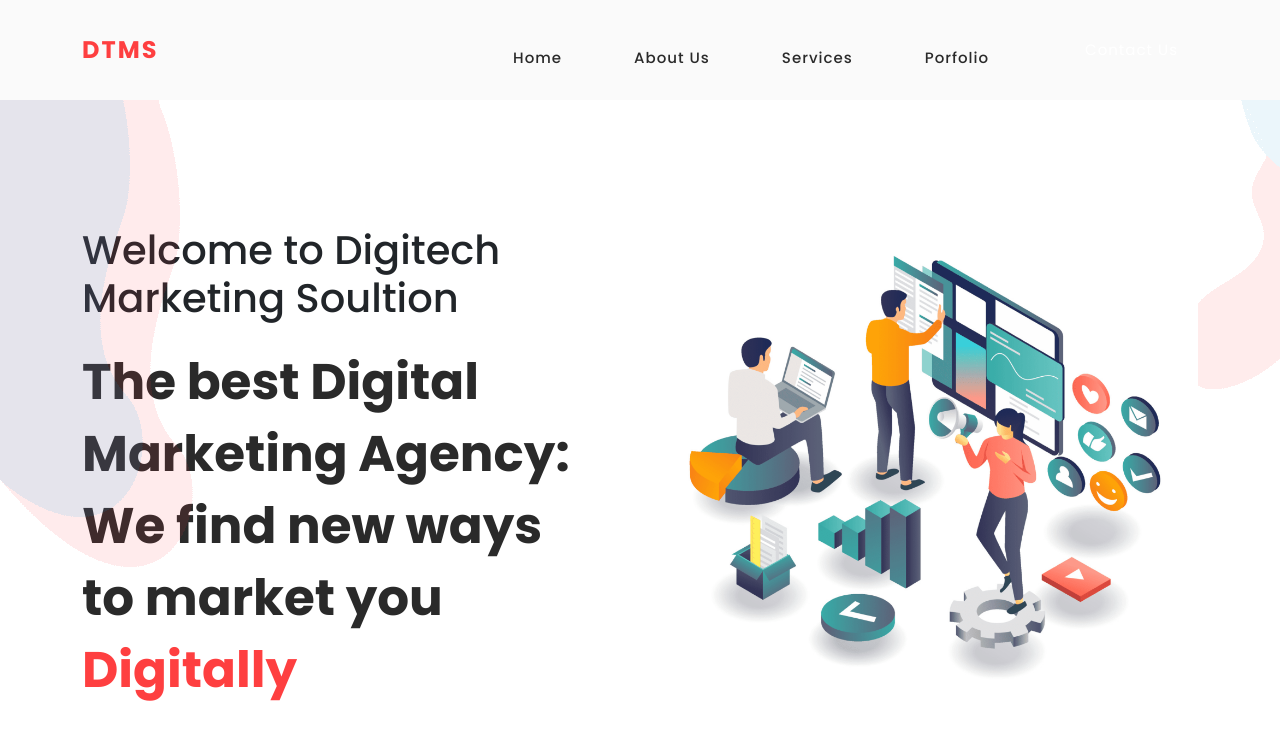
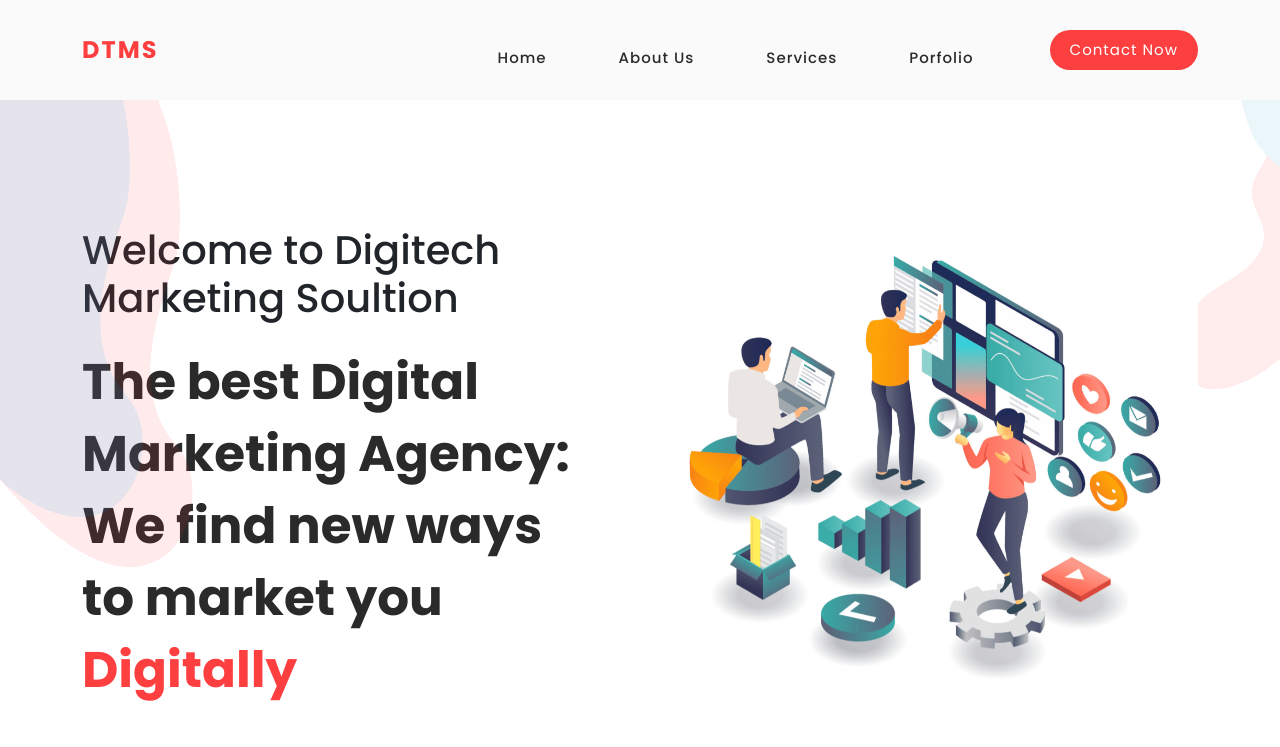
Before and after one commit to chavansuman/digitech-landing-page, a plain HTML site: page index.html in a window 1280 px wide. Shown: the top 747 px of the page. Drawn offline with Linux system fonts and the light colour scheme.

Commit message:
Update index.html

```diff
--- a/index.html
+++ b/index.html
@@ -59,7 +59,7 @@
 		    <li class="nav-item active"><a class="nav-link" href="about-digitech-marketing-solution-dtms.html">About Us<span class="sr-only">(current)</span></a>
 		    <li class="nav-item active"><a class="nav-link" href="services.html">Services</a>
 		    <li class="nav-item active"><a class="nav-link" href="digital-marketing.html">Porfolio</a>
-		    <li class="nav-item active"><a class="nav-link" href="contact-us.html">Contact Us</a>
+		    <li class="scroll-to-section"><div class="main-red-button"><a href="#contact">Contact Now</a></div></li>
 		    </ul>
             <a class='menu-trigger'>
                 <span>Menu</span>
```
